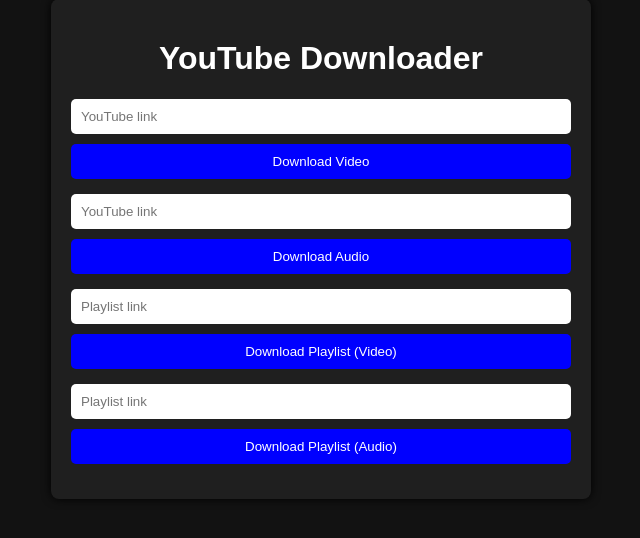
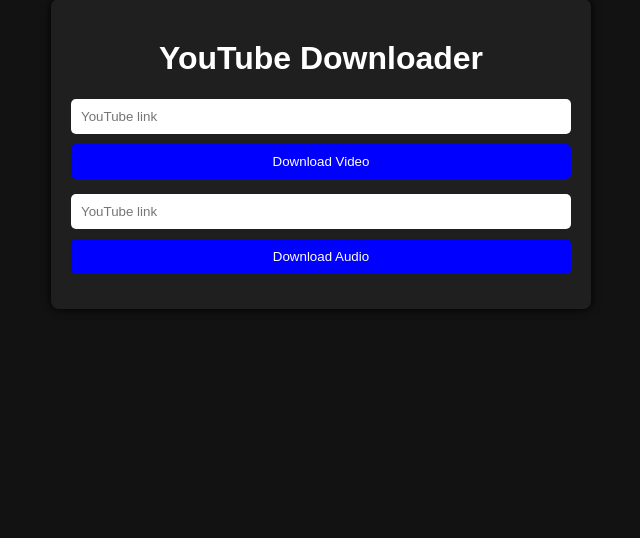
Before and after one commit to Rafaelorr/youtube_video_downloader, a Flask app: page / in a window 1280 px wide. Shown: the part 81-619 px from the top of the page, without its empty margins (319-959 px from the left). Run offline with Flask 3, Linux system fonts and the light colour scheme.

Commit message:
verwijder de playlist download opties van de webapp

```diff
--- a/src/website/app.py
+++ b/src/website/app.py
@@ -1,7 +1,5 @@
-from flask import Flask, render_template, request, send_file, redirect, flash, after_this_request
-from zipfile import ZipFile
+from flask import Flask, render_template, request, send_file, redirect, flash
 import threading
-import shutil
 import yt_dlp
 import tempfile
 import os
@@ -73,72 +71,5 @@ def download_audio():
         flash(f"Fout bij downloaden van audio: {str(e)}")
         return redirect('/')
 
-
-def download_playlist_to_temp(link: str, ydl_opts: dict, suffix: str):
-    with tempfile.TemporaryDirectory() as tmpdir:
-        ydl_opts['outtmpl'] = os.path.join(tmpdir, '%(title)s.%(ext)s')
-
-        with yt_dlp.YoutubeDL(ydl_opts) as ydl:
-            ydl.download([link])
-
-        # Create a zip file from all downloaded files
-        zip_path = os.path.join(tempfile.gettempdir(), f'playlist_download{suffix}')
-        shutil.make_archive(zip_path.replace('.zip', ''), 'zip', tmpdir)
-
-        return zip_path
-
-@app.route('/download_playlist_video', methods=['POST'])
-def download_playlist_video():
-    url = request.form['url']
-    try:
-        options = {
-            'format': 'bestvideo[height<=720]+bestaudio/best[height<=720]/best',
-            'noplaylist': False,
-            'quiet': True,
-            'playlistend': 10,  # You can increase this if needed
-            'merge_output_format': 'mp4',  # Ensure the playlist videos are in MP4
-        }
-
-        zip_path = download_playlist_to_temp(url, options, '.zip')
-        return send_file(zip_path, as_attachment=True, download_name="playlist_video.mp4.zip")
-    except Exception as e:
-        flash(f"Fout bij downloaden van playlist (video): {str(e)}")
-        return redirect('/')
-
-@app.route('/download_playlist_audio', methods=['POST'])
-def download_playlist_audio():
-    url = request.form['url']
-    try:
-        options = {
-            'format': 'bestaudio/best',
-            'extract_audio': True,
-            'audio_format': 'mp3',
-            'noplaylist': False,
-            'quiet': True,
-            'playlistend': 60,
-            'postprocessors': [{
-                'key': 'FFmpegExtractAudio',
-                'preferredcodec': 'mp3',
-                'preferredquality': '190',
-            }],
-        }
-
-        zip_path = download_playlist_to_temp(url, options, '.zip')
-
-        @after_this_request
-        def cleanup(response):
-            try:
-                os.remove(zip_path)
-            except Exception as e:
-                print(f"Error cleaning up file: {e}")
-            return response
-
-        return send_file(zip_path, as_attachment=True, download_name="playlist_audio.zip")
-
-    except Exception as e:
-        flash(f"Fout bij downloaden van playlist (audio): {str(e)}")
-        return redirect('/')
-
-
 if __name__ == "__main__":
     app.run(debug=True, host="0.0.0.0")
--- a/src/website/templates/index.html
+++ b/src/website/templates/index.html
@@ -29,15 +29,6 @@
       <button type="submit">Download Audio</button>
     </form>
 
-    <form method="POST" action="/download_playlist_video">
-      <input type="url" name="url" placeholder="Playlist link" required>
-      <button type="submit">Download Playlist (Video)</button>
-    </form>
-
-    <form method="POST" action="/download_playlist_audio">
-      <input type="url" name="url" placeholder="Playlist link" required>
-      <button type="submit">Download Playlist (Audio)</button>
-    </form>
   </div>
 </body>
 </html>
```
